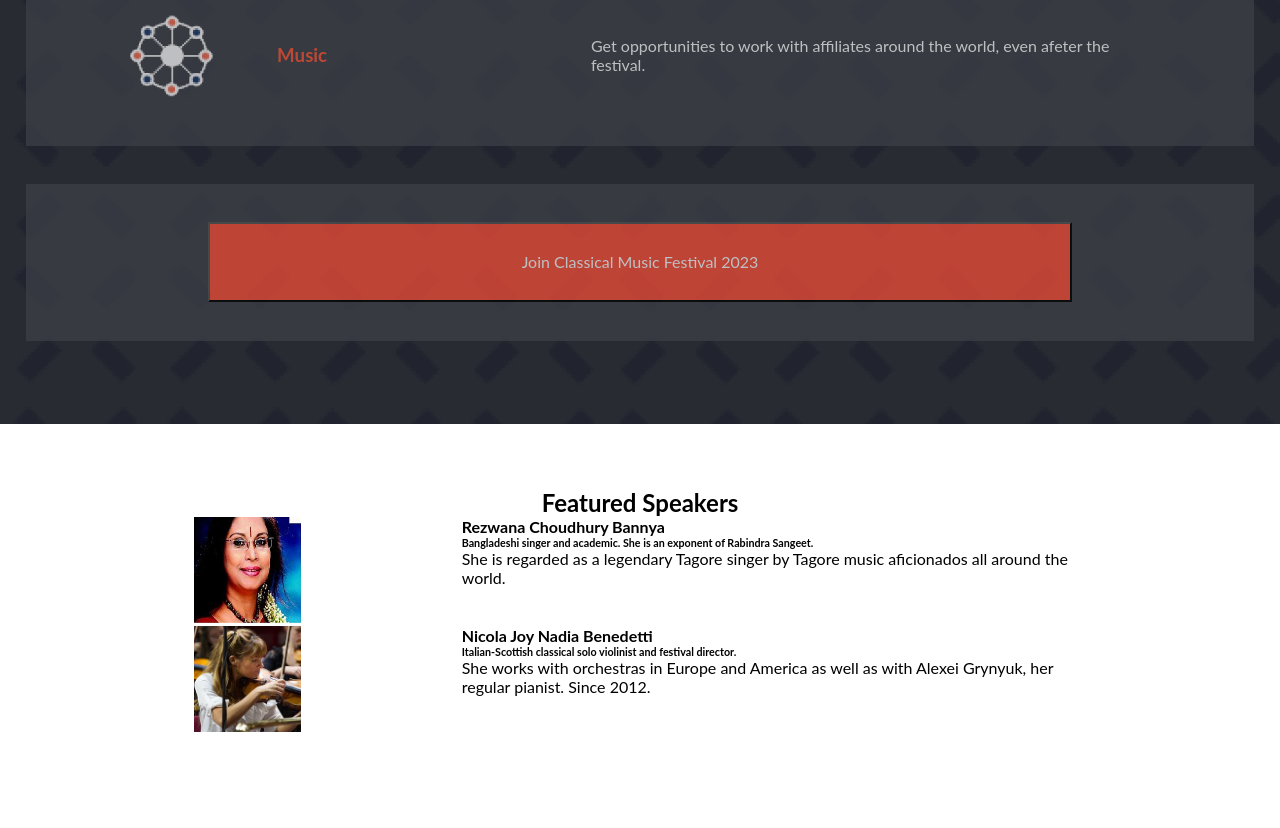
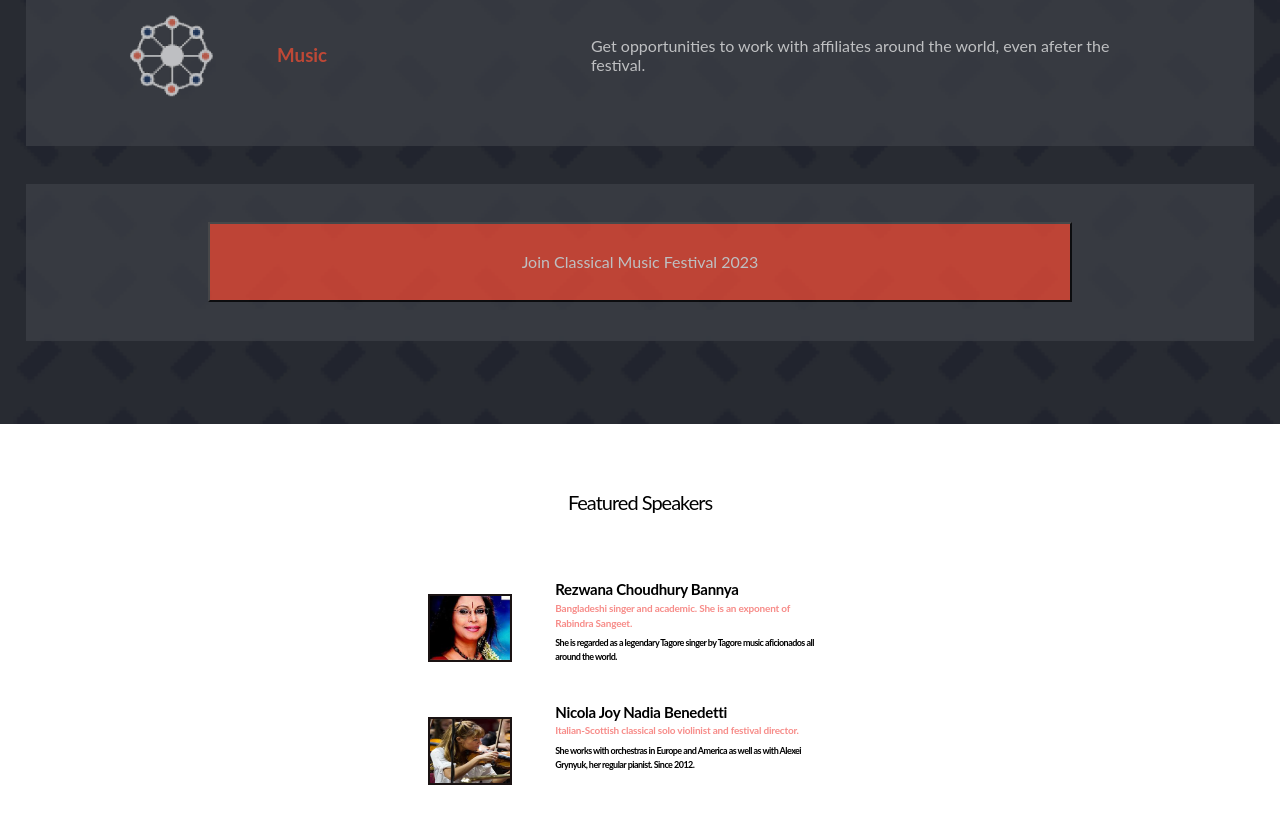
Before and after one commit to HossainAraf/Classical-Music-Festival, a website: page index.html in a window 1280 px wide. Shown: the part 1573-2401 px from the top of the page. Drawn offline with Linux system fonts and the light colour scheme.

Commit message:
Update style

```diff
--- a/style.css
+++ b/style.css
@@ -109,6 +109,15 @@ nav button {
   background: transparent;
 }
 
+.speakers-detail p {
+  font-size: 9px;
+  font-weight: 700;
+  line-height: 14px;
+  letter-spacing: -0.06em;
+  text-align: left;
+  color: #000;
+}
+
 #intro p {
   position: absolute;
   top: 31%;
@@ -160,12 +169,27 @@ nav button {
   background-color: transparent;
 }
 
+#featured-heading h2 {
+  font-size: 20px;
+  font-weight: 400;
+  line-height: 28px;
+  letter-spacing: -0.05em;
+  text-align: left;
+  color: #000;
+}
+
 #main-program .program h2 {
   color: #fff;
 }
 
 .fa-horizontal-rule {
   color: #963c36;
+}
+
+.speakers-photo img {
+  width: 5rem;
+  height: 4rem;
+  border: 2px solid #1a1313;
 }
 
 #main-program .program img {
@@ -202,31 +226,49 @@ nav button {
 #featured-heading {
   justify-content: center;
   align-items: center;
-  padding-bottom: 500px;
+  padding-bottom: 25%;
 }
 
 #featured-speakers {
   display: flex;
   flex-direction: column;
+  margin-top: 5%;
 }
 
 .speakers {
   display: flex;
+  margin-bottom: 5%;
 }
 
 .speakers-photo {
-  flex-basis: 30%;
-}
-
-.speakers-photo img {
-  width: 107px;
-  height: 106px;
+  flex-basis: 27%;
+  padding: 3% 0%;
+  padding-left: 5%;
 }
 
 .speakers-detail {
-  flex-basis: 70%;
+  flex-basis: 57%;
 }
 
+.speakers-detail h4 {
+  font-size: 15px;
+  font-weight: 700;
+  line-height: 18px;
+  letter-spacing: -0.02em;
+  text-align: left;
+  color: #000;
+}
+
+.speakers-detail h6 {
+  font-size: 10px;
+  font-weight: 700;
+  line-height: 15px;
+  letter-spacing: -0.02em;
+  text-align: left;
+  color: #f78c89;
+  margin-top: 1%;
+  margin-bottom: 2%;
+}
 
 @media only screen and (min-width: 768px) {
   #header-top {
```
